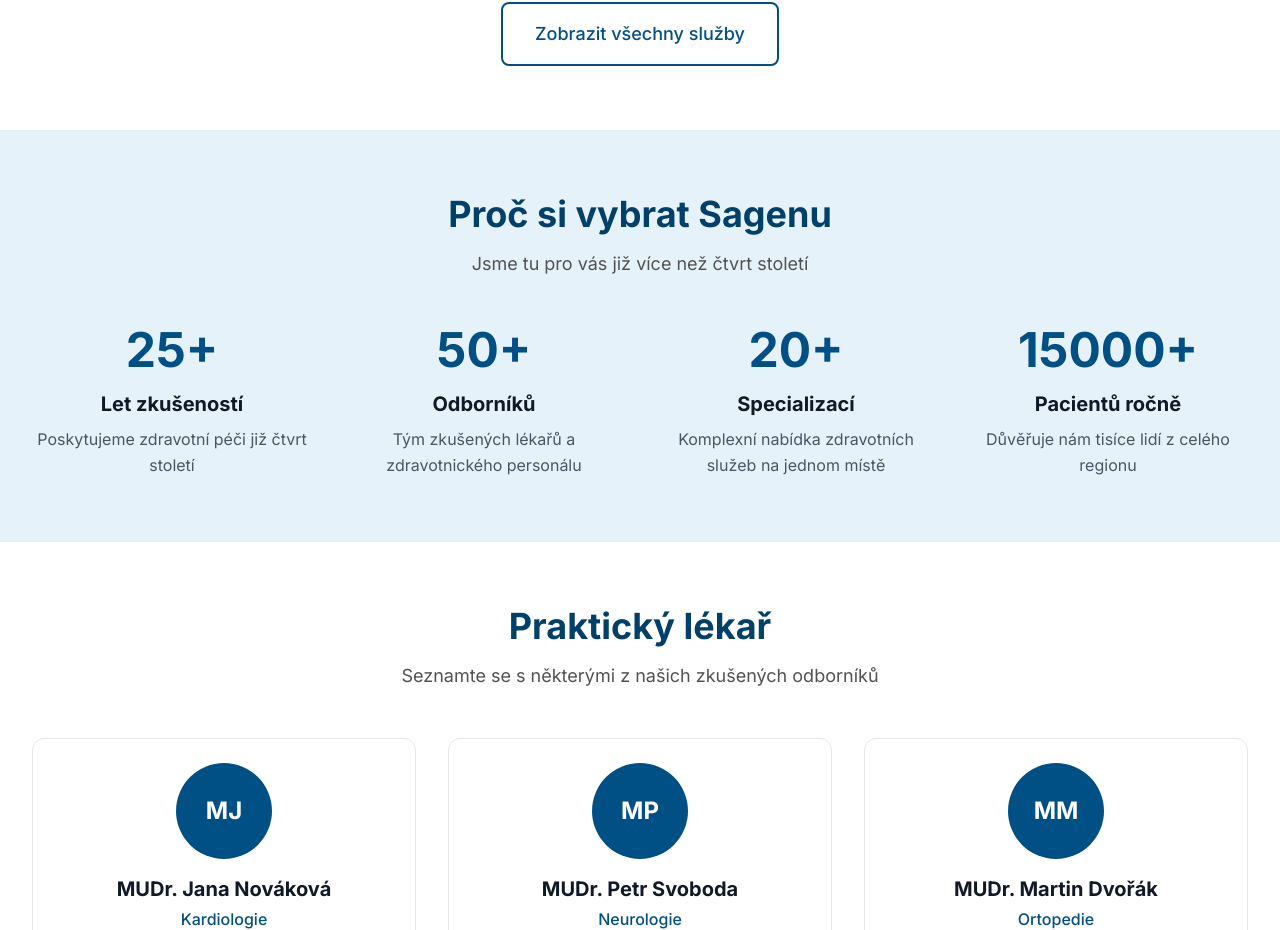
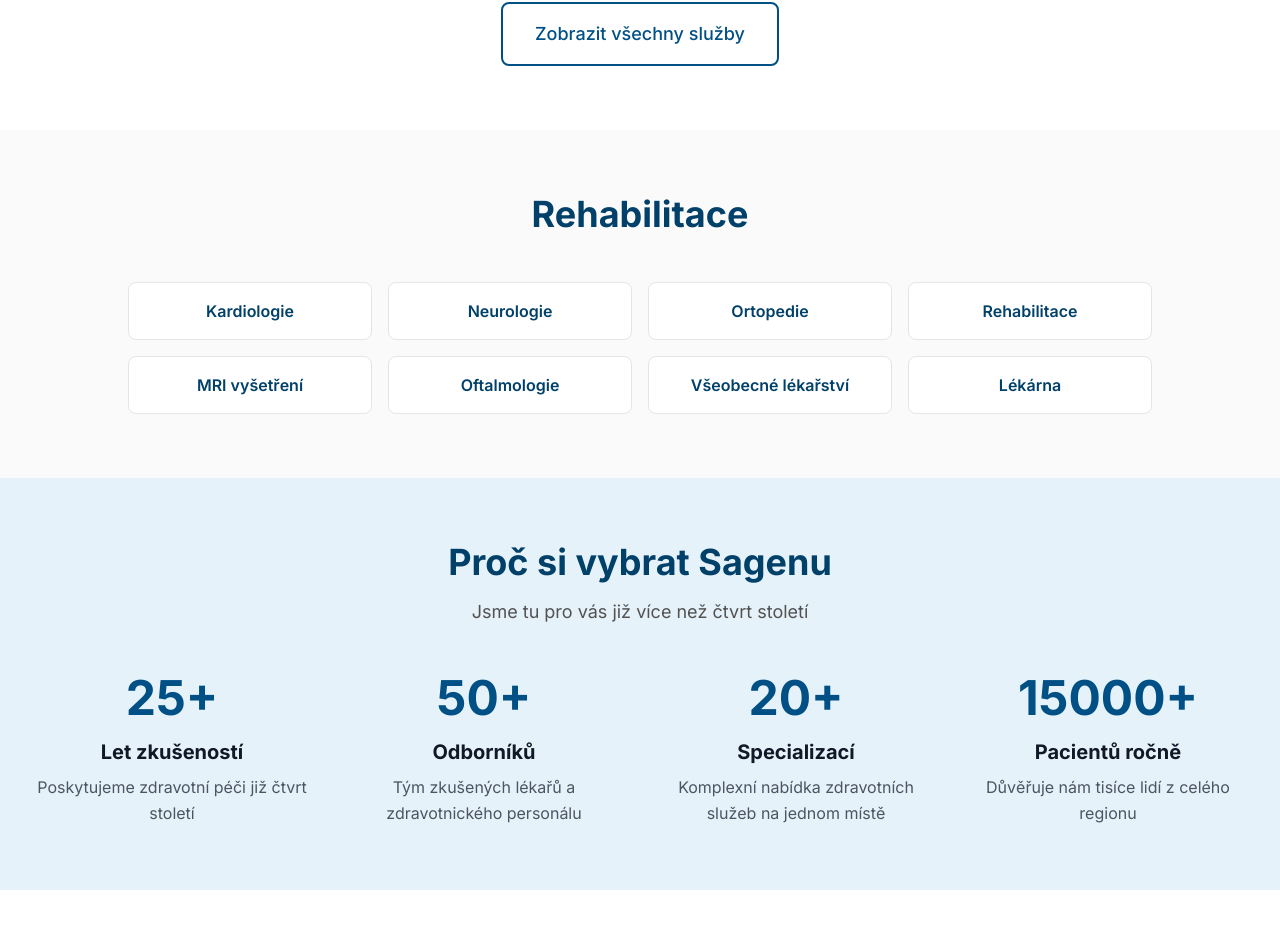
Before and after one commit to JanMikes/sagena.cz, a Next.js app: page / in a window 1280 px wide. Shown: the part 1898-2828 px from the top of the page. Built offline with nearby package versions, Linux system fonts and the light colour scheme.

Commit message:
Rehabilitace

```diff
--- a/src/app/page.tsx
+++ b/src/app/page.tsx
@@ -226,6 +226,31 @@ export default function HomePage() {
         </div>
       </div>
 
+      {/* Services Links Only Section */}
+      <div className="bg-neutral-50 py-16">
+        <div className="container-custom">
+          <div className="text-center mb-12">
+            <h2 className="text-3xl md:text-4xl font-bold text-primary-700 mb-4">
+              Rehabilitace
+            </h2>
+          </div>
+
+          <div className="grid grid-cols-2 md:grid-cols-3 lg:grid-cols-4 gap-4 max-w-5xl mx-auto">
+            {services.map((service, index) => (
+              <a
+                key={index}
+                href={service.linkUrl}
+                className="text-center p-4 rounded-lg bg-white hover:bg-primary-50 transition-colors duration-200 border border-neutral-200 hover:border-primary-300"
+              >
+                <span className="text-primary-700 font-semibold hover:text-primary-800">
+                  {service.title}
+                </span>
+              </a>
+            ))}
+          </div>
+        </div>
+      </div>
+
       {/* Why Choose Us Section */}
       <div className="bg-primary-50 py-16">
         <div className="container-custom">
```
